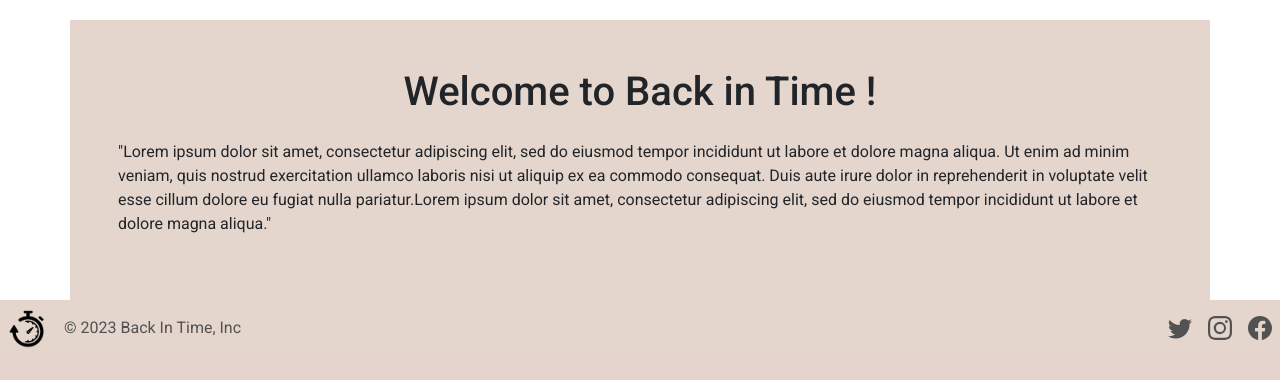
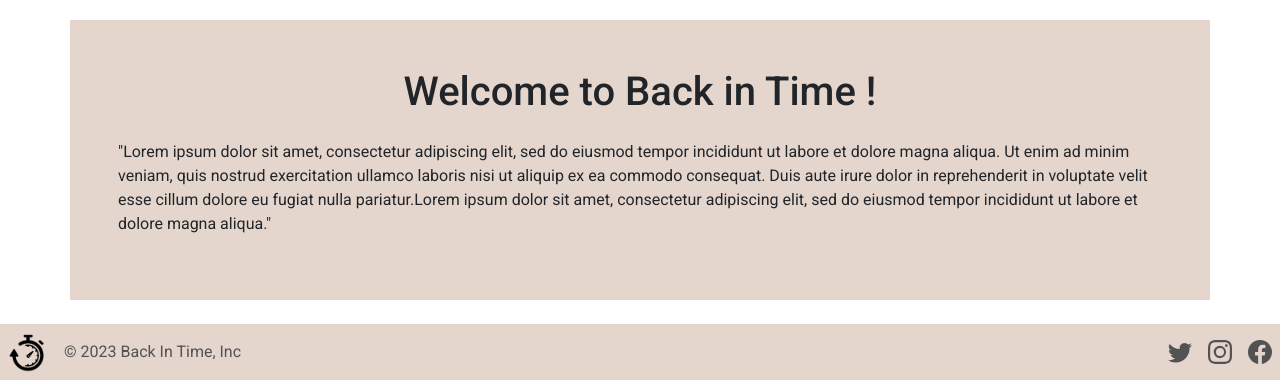
Before and after one commit to WildCodeSchool/032023_P2_Php_Lyon_Back_In_Time, a PHP site: template src/View/Home/index.html.twig in a window 1280 px wide. Shown: the part 551-931 px from the top of the page. Before the commit the page ends 899 px from the top, so only its background shows below. Run offline with PHP 8.4, Linux system fonts and the light colour scheme; the template is opened without the code that fills it, so the values that code supplies are empty; some libraries are stand-ins or nearby versions.

Commit message:
updated presentation Sprint1 / ready to merge

```diff
--- a/src/View/Home/index.html.twig
+++ b/src/View/Home/index.html.twig
@@ -4,7 +4,7 @@
 
 <img src="\assets\images\dolorean.jpg" class="img-fluid" alt="dolorean">
 
-<div class="container welcome p-5 mt-4">
+<div class="container welcome p-5 my-4">
     <div class="row ">
         <h1 class="text-center">Welcome to Back in Time !</h1>
         <p class="mt-3">"Lorem ipsum dolor sit amet, consectetur adipiscing elit, sed do eiusmod tempor
```
